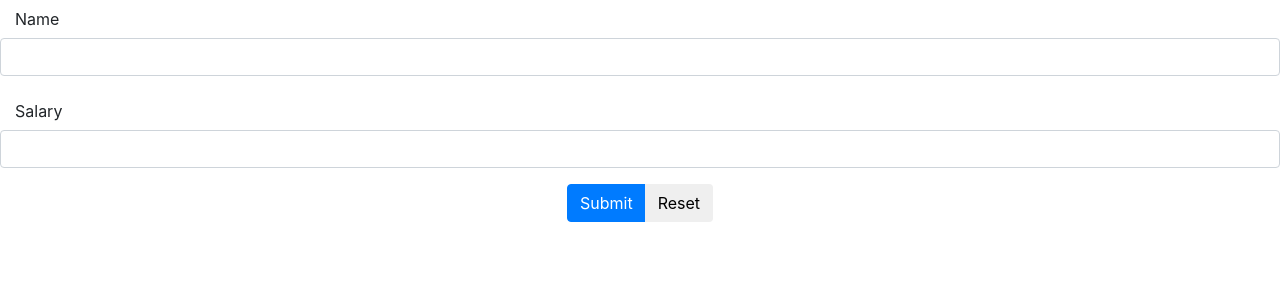
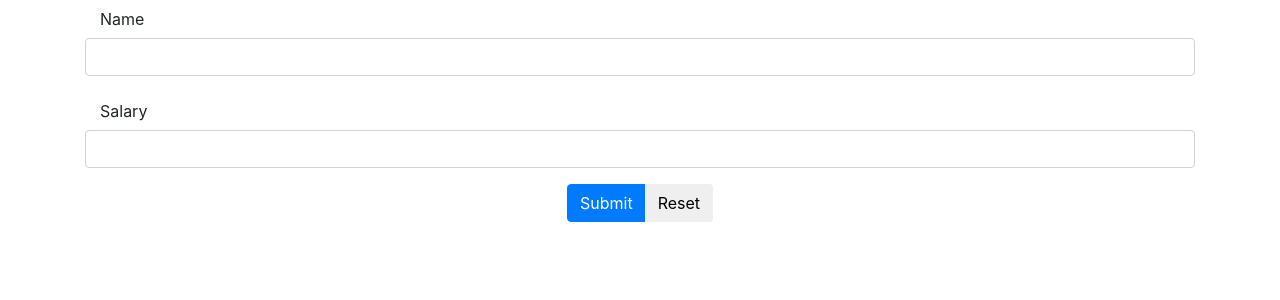
Before and after one commit to premambodkar/React-Learning-app-prem, a React (Create React App) app: page /employee in a window 1280 px wide. Shown: the top 300 px of the page. Built offline with nearby package versions, Linux system fonts and the light colour scheme.

Commit message:
3 files modified

```diff
--- a/public/index.html
+++ b/public/index.html
@@ -6,9 +6,4 @@
   crossorigin="anonymous"
 />
 
-<link
-  rel="stylesheet"
-  href="https://cdnjs.cloudflare.com/ajax/libs/font-awesome/6.2.1/css/fontawesome.min.css"
-/>
-
 <div id="root"></div>
--- a/src/Employee/AddUpdatemployee.js
+++ b/src/Employee/AddUpdatemployee.js
@@ -11,8 +11,14 @@ const AddUpdatemployee = () => {
   };
 
   return (
-    <div>
-      <form onSubmit={onSubmit}>
+    <div className="container">
+      <div className="row">
+        <div className="col">
+          <form
+            onSubmit={() => {
+              onSubmit();
+            }}
+          >
             <CustomInput type="text" id="empName" name="empName" label="Name" />
             <CustomInput
               type="number"
@@ -34,6 +40,8 @@ const AddUpdatemployee = () => {
             </div>
           </form>
         </div>
+      </div>
+    </div>
   );
 };
 
--- a/src/common-components/CustomTable.js
+++ b/src/common-components/CustomTable.js
@@ -2,7 +2,7 @@ import React from 'react';
 
 const CustomTable = (props) => {
   return (
-    <div>
+    <div className="table-responsive">
       <table className="table table-bordered">
         {props.columns && props.columns.length ? (
           <thead>
@@ -27,7 +27,7 @@ const CustomTable = (props) => {
                           props.onEdit(row);
                         }}
                       >
-                        <i className="fa fa-solid fa-pen-to-square"></i>
+                        edit
                       </button>
                       <button
                         className="btn btn-link"
@@ -35,7 +35,7 @@ const CustomTable = (props) => {
                           props.onDelete(row);
                         }}
                       >
-                        <i className="fa-solid fa-pen-to-square"></i>
+                        delete
                       </button>
                     </td>
                   </tr>
```
Lines whose indentation alone changed are shown as unchanged.
